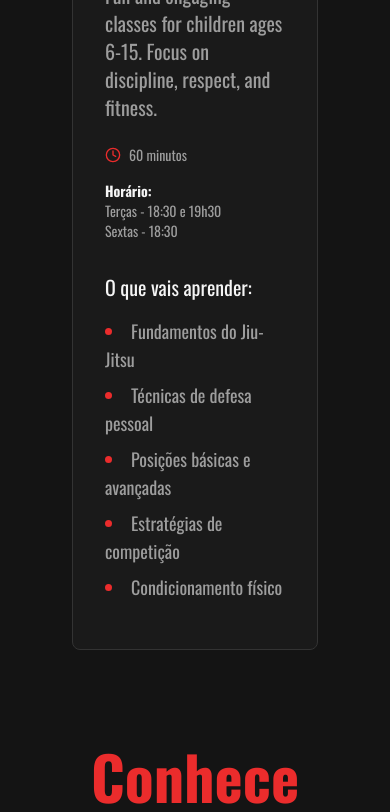
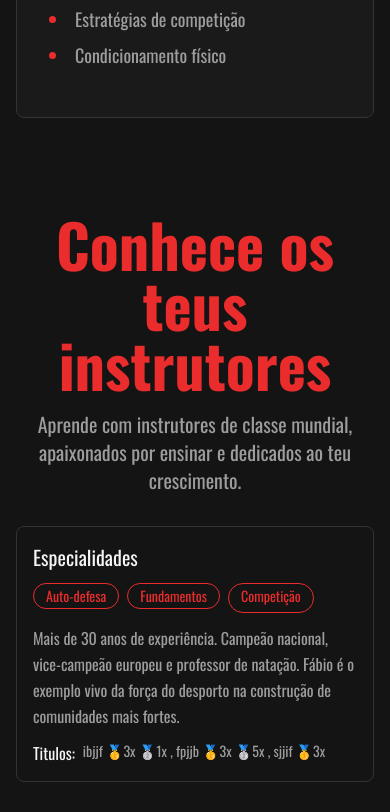
Before and after one commit to lucas-botelho/fightclub-react, a React (Vite) app: page / in a window 390 px wide. Shown: the part 3160-3972 px from the top of the page. Built offline with nearby package versions, Linux system fonts and the light colour scheme.

Commit message:
mobile margins reduces

```diff
--- a/src/components/layout/landingSection.tsx
+++ b/src/components/layout/landingSection.tsx
@@ -5,7 +5,7 @@ interface LandingSectionProps {
 
 export default function LandingSection({ children, id }: LandingSectionProps) {
     return (
-        <section className="min-h-screen flex mt-4 overflow-hidden flex-col  px-18" id={id}>
+        <section className="min-h-screen flex mt-4 overflow-hidden flex-col px-4 md:px-16" id={id}>
             {children}
         </section>
     );
```
